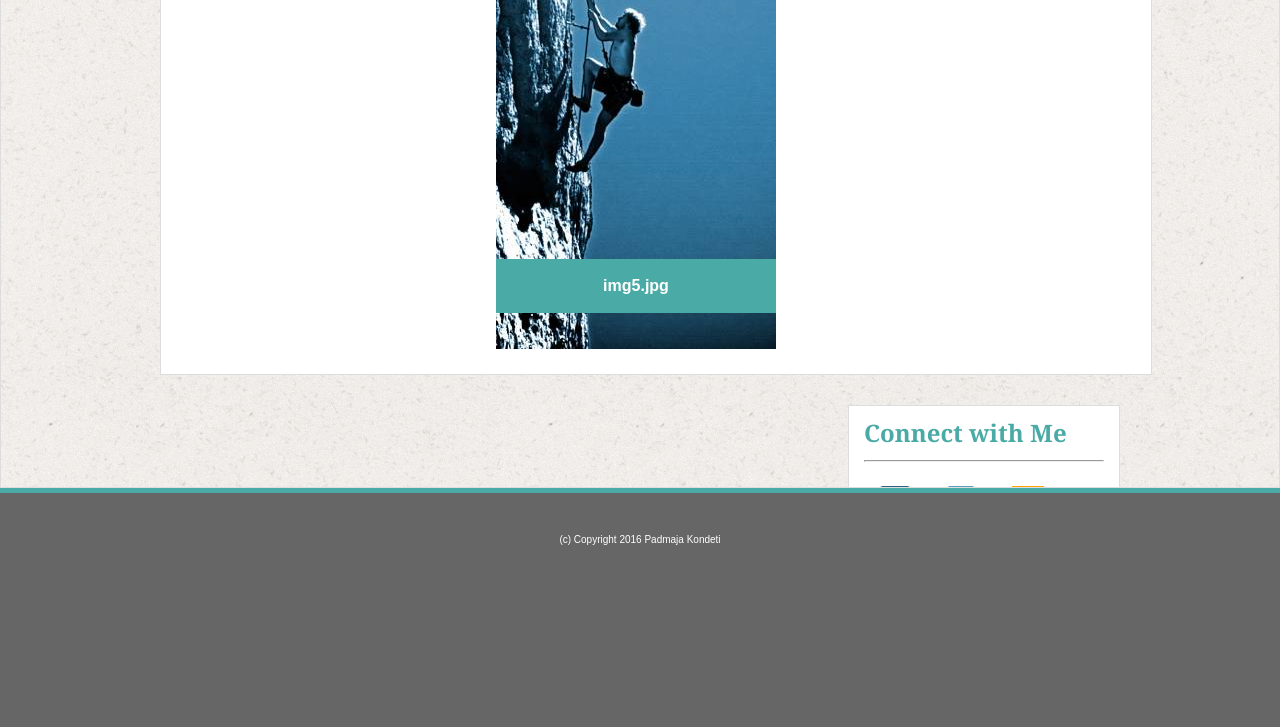
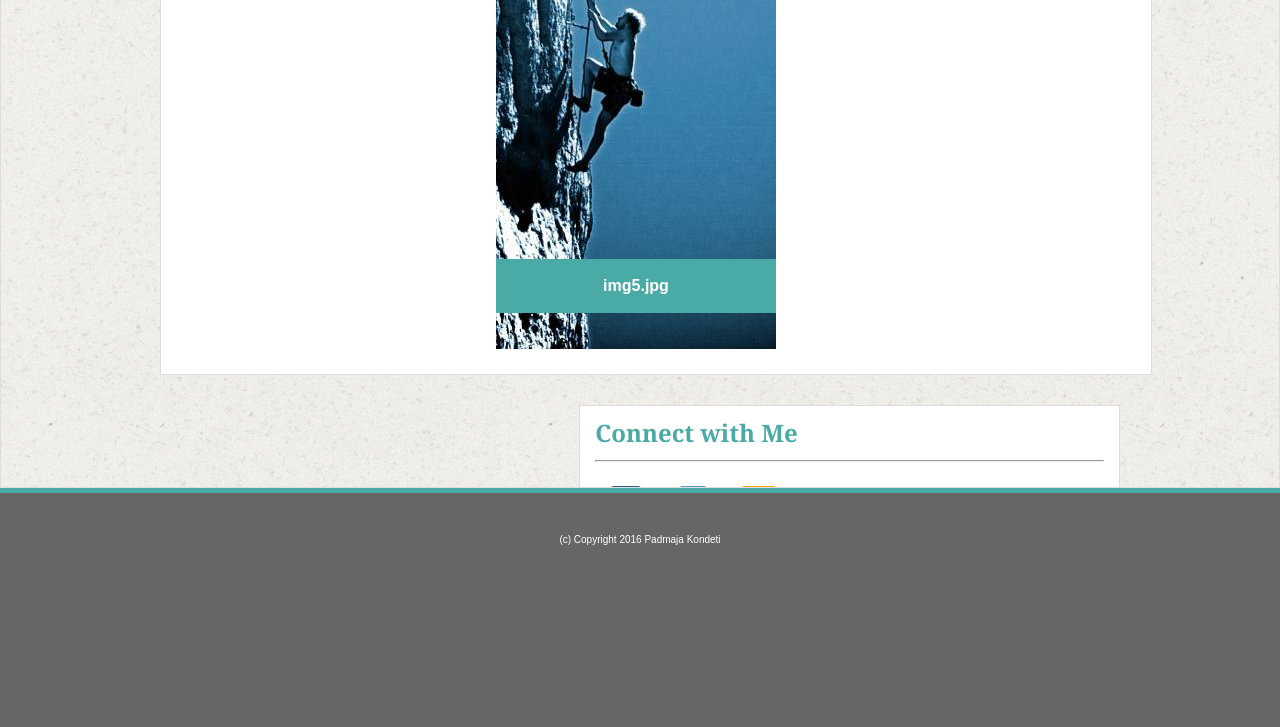
Before and after one commit to PadmajaKondeti/Portfolio, a PHP site: page /assignment1/portfolio.html in a window 1280 px wide. Shown: the part 1624-2351 px from the top of the page. Run offline with PHP 8.4, Linux system fonts and the light colour scheme.

Commit message:
fix in portifolio.html

```diff
--- a/assignment1/assets/css/style.css
+++ b/assignment1/assets/css/style.css
@@ -231,8 +231,11 @@ footer p{
 		margin:10px;
 
 	}
+	.tbl-portfolio{
+		position: relative;
+	}
 	#contact-info {
-		position: relative;
+		position: absolute;
 
 		bottom: 0;
 		padding-right: 41%;
--- a/assignment1/portfolio.html
+++ b/assignment1/portfolio.html
@@ -75,7 +75,7 @@
 				</tr>
 			</table>
 		</section>
-		<section id="contact-info" style="position: relative">
+		<section id="contact-info" style="position: relative; width: 53%;">
 			<h3>Connect with Me</h3>
 			<hr>
 			<br>
```
